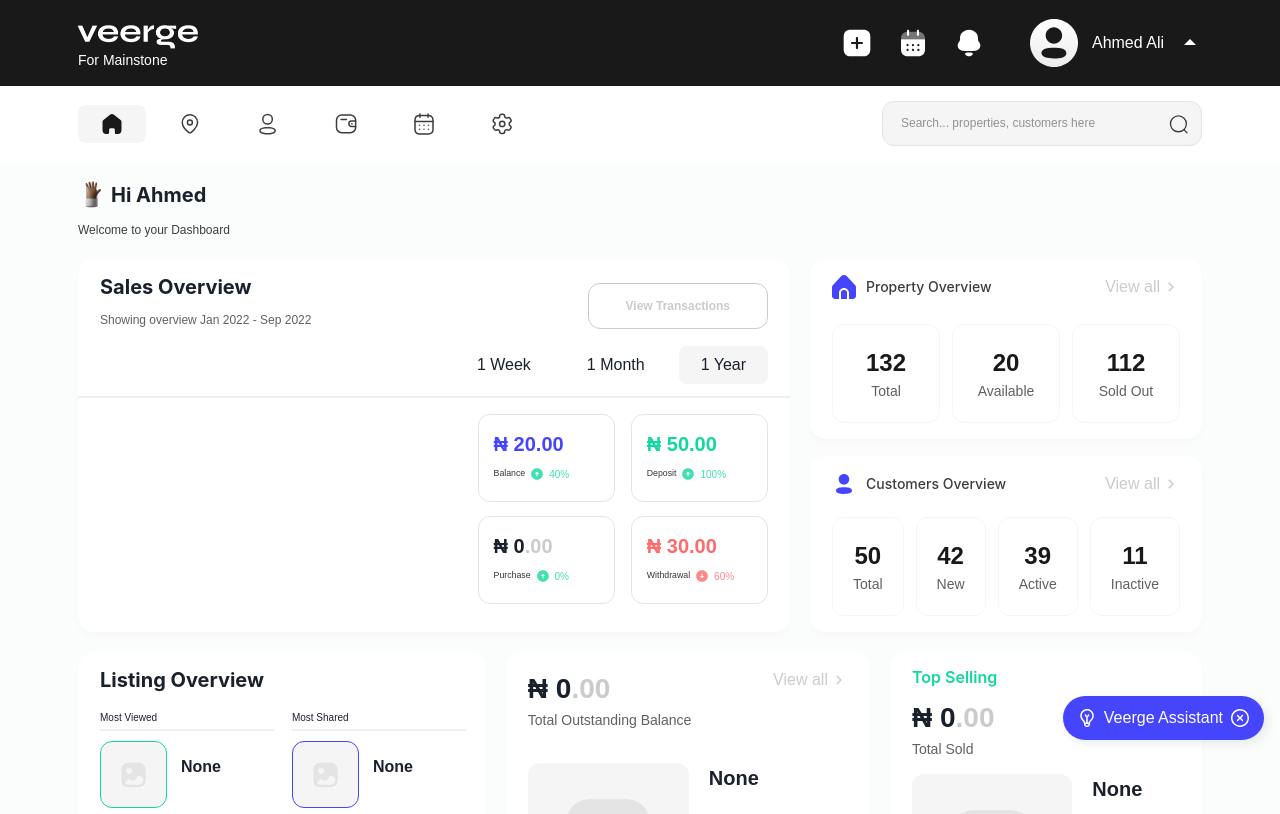
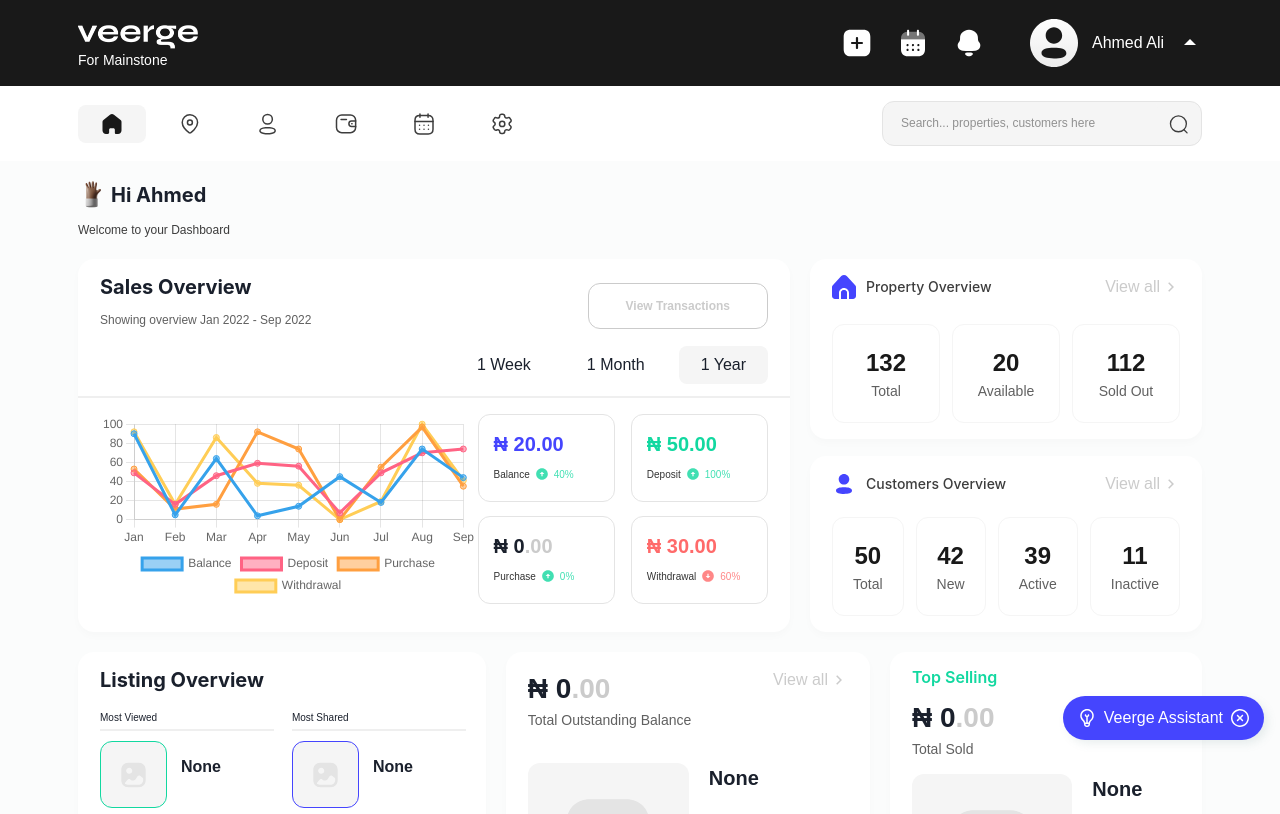
Before and after one commit to raelMartins/myxellia-test, a Next.js app: page / in a window 1280 px wide. Shown: the top 814 px of the page. Built offline with nearby package versions, Linux system fonts and the light colour scheme; a web font is replaced by a local one.

Commit message:
feat: added a basic chart with placeholder data for now

```diff
--- a/package.json
+++ b/package.json
@@ -12,9 +12,11 @@
     "@chakra-ui/react": "^2.8.2",
     "@emotion/react": "^11.11.3",
     "@emotion/styled": "^11.11.0",
+    "chart.js": "^4.4.1",
     "framer-motion": "^10.16.16",
     "next": "14.0.4",
     "react": "^18",
+    "react-chartjs-2": "^5.2.0",
     "react-dom": "^18",
     "sass": "^1.69.5"
   },
--- a/src/components/SalesOverviewSection.tsx
+++ b/src/components/SalesOverviewSection.tsx
@@ -9,8 +9,39 @@ import {
 } from '@chakra-ui/react';
 import { TabLink } from 'layout/header/TabLink';
 import { SalesStat } from './SalesStat';
+import { Chart as ChartJS, registerables } from 'chart.js';
+import { Line } from 'react-chartjs-2';
+import {
+  generateColor,
+  generate_random_number_array
+} from 'utilities/helpers/utils';
+import { months } from 'utilities/helpers/placeholder_data';
+ChartJS.register(...registerables);
 
 export const SalesOverviewSection = () => {
+  const color = generateColor();
+
+  const data = {
+    labels: months.slice(0, 9),
+    datasets: [
+      {
+        label: `Balance`,
+        data: generate_random_number_array({ length: 9, max: 100 })
+      },
+      {
+        label: `Deposit`,
+        data: generate_random_number_array({ length: 9, max: 100 })
+      },
+      {
+        label: `Purchase`,
+        data: generate_random_number_array({ length: 9, max: 100 })
+      },
+      {
+        label: `Withdrawal`,
+        data: generate_random_number_array({ length: 9, max: 100 })
+      }
+    ]
+  };
   return (
     <>
       <Flex mb={'1.7rem'} justify={'space-between'} alignItems={'flex-end'}>
@@ -49,11 +80,27 @@ export const SalesOverviewSection = () => {
         width={`calc(100% + 4.2rem)`}
       />
       <Grid templateColumns={'1.3fr 1fr'}>
-        <Box></Box>
+        <Box>
+          <Line
+            data={data}
+            options={{
+              responsive: true,
+              plugins: {
+                legend: {
+                  position: 'bottom'
+                },
+                title: {
+                  display: false,
+                  text: 'Chart.js Line Chart'
+                }
+              }
+            }}
+          />
+        </Box>
         <Grid templateColumns={'1fr 1fr'} gap={'1.4rem 1.6rem'}>
           <SalesStat
             color='#4545FE'
-            label='Balance'
+            label='balance'
             percentage={'40'}
             amount={20}
           />
--- a/src/components/SalesStat.tsx
+++ b/src/components/SalesStat.tsx
@@ -3,22 +3,23 @@ import {
   Stat,
   StatHelpText,
   StatLabel,
-  StatNumber
+  StatNumber,
+  Text
 } from '@chakra-ui/react';
 import { DecreaseStatArrow, IncreaseStatArrow } from './SVGAssets';
 
 export const SalesStat = ({
   type = 'increase',
   percentage = 0,
-  label,
+  label = '',
   amount = 0,
   two_tone = false,
   color = 'blue'
 }: {
   type?: string;
   percentage?: number | string;
-  label?: string;
-  amount?: number;
+  label: string;
+  amount: number;
   two_tone?: boolean;
   color?: string;
 }) => {
@@ -75,9 +76,15 @@ export const SalesStat = ({
         fontSize={'1rem'}
         fontWeight={'500'}
       >
-        <StatLabel textTransform={'capitalize'} color={'black'}>
-          {label}
-        </StatLabel>
+        <span
+          style={{
+            textTransform: 'capitalize',
+            color: 'black',
+            fontSize: 'inherit'
+          }}
+        >
+          {label || 'Label'}
+        </span>
         {type === 'increase' ? <IncreaseStatArrow /> : <DecreaseStatArrow />}
         {percentage}%
       </StatHelpText>
--- a/src/layout/header/TabLink.tsx
+++ b/src/layout/header/TabLink.tsx
@@ -15,7 +15,7 @@ export const TabLink = ({
 }) => {
   return (
     <Link
-      href='/'
+      href='#'
       display='flex'
       alignItems='center'
       justifyContent='center'
--- /dev/null
+++ b/src/utilities/helpers/placeholder_data.ts
@@ -0,0 +1,30 @@
+// export const months = [
+//   'January',
+//   'February',
+//   'March',
+//   'April',
+//   'May',
+//   'June',
+//   'July',
+//   'August',
+//   'September',
+//   'October',
+//   'November',
+//   'December'
+// ];
+//prettier-ignore
+export const months = [
+  'Jan','Feb','Mar','Apr',
+  'May','Jun','Jul','Aug',
+  'Sep','Oct','Nov','Dec'
+];
+
+//prettier-ignore
+export const alphabet = [
+  'A','B','C','D','E',
+  'F','G','H','I','J',
+  'K','L','M','N','O',
+  'P','Q','R','S','T',
+  'U','V','W','X','Y',
+  'Z'
+];
--- /dev/null
+++ b/src/utilities/helpers/utils.ts
@@ -0,0 +1,24 @@
+import { alphabet } from './placeholder_data';
+
+export const generateColor = () => {
+  const options = ['letter', 'number'];
+  let color = `#`;
+  for (let i = 0; i < 6; i++) {
+    const pick_symbol = options[`${Math.floor(Math.random() * 2)}`];
+    if (pick_symbol === 'letter') {
+      color = color + alphabet[Math.floor(Math.random() * 6)];
+    } else if (pick_symbol === 'number') {
+      color = color + `${Math.floor(Math.random() * 10)}`;
+    }
+  }
+};
+
+export const generate_random_number_array = ({ length = 10, max = 100 }) => {
+  let arr = [];
+  for (let i = 0; i < length; i++) {
+    const num = Math.round(Math.random() * max);
+    arr.push(num);
+  }
+
+  return arr;
+};
```
Also changed, not shown: 1 other file (tests, documents, lock files or other folders).
